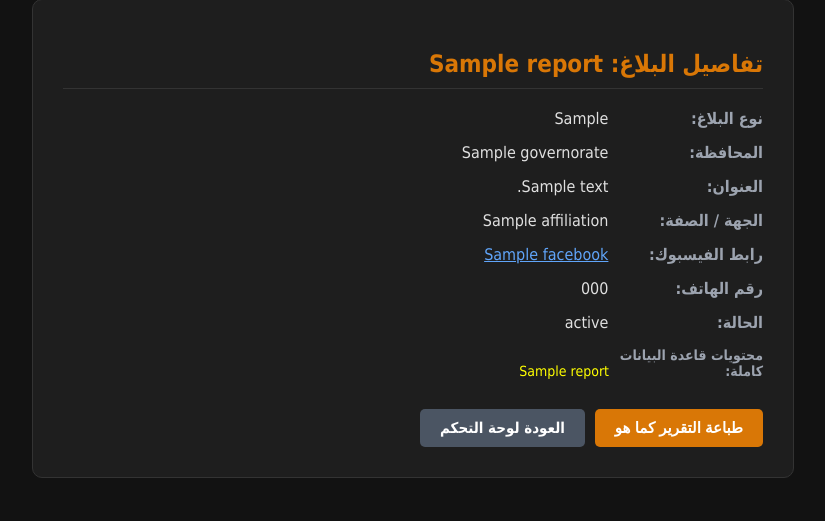
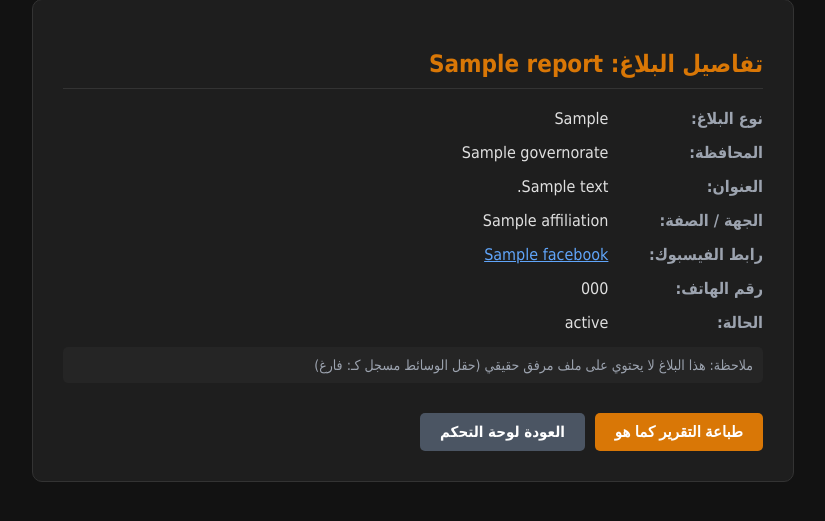
Before and after one commit to betarra/secure-reports-app, a Flask app: template templates/report_detail.html in a window 1280 px wide. Shown: the part 39-560 px from the top of the page, without its empty margins (227-1052 px from the left). Run offline with Flask 3, Linux system fonts and the light colour scheme; the template is opened without the code that fills it: most values are stand-ins (such as "Sample title", 1, 10 or a date in 2020).

Commit message:
Enhance media file handling in report_detail.html
Updated media file handling to check for valid attachments and added a note for reports without real attachments.

```diff
--- a/templates/report_detail.html
+++ b/templates/report_detail.html
@@ -42,10 +42,9 @@
         <div class="info-row"><strong>رقم الهاتف:</strong> {{ report.phone }}</div>
         <div class="info-row"><strong>الحالة:</strong> {{ report.status or 'قيد المعالجة' }}</div>
 
-        <!-- فحص شامل لاحتمالات حقل الصورة أو الملف في قاعدة البيانات -->
         {% set media_file = report.media or report.image or report.location_image or report.photo or report.file or report.attachment %}
 
-        {% if media_file %}
+        {% if media_file and media_file|length > 5 and not media_file in ['jpeg', 'png', 'jpg'] %}
         <div class="media-box">
             <strong>الملف أو الصورة المرفقة:</strong>
             {% if media_file.lower().endswith(('mp4', 'mov', 'avi', 'mkv')) %}
@@ -54,14 +53,16 @@
                 <img src="{{ media_file if media_file.startswith('http') else url_for('static', filename='uploads/' + media_file) }}" alt="صورة البلاغ">
             {% endif %}
             <br><br>
-            <!-- زر التحميل المخصص للاب توب -->
             <a href="{{ media_file if media_file.startswith('http') else url_for('static', filename='uploads/' + media_file) }}" download class="btn btn-download" target="_blank">تحميل الملف المرفق للاب توب</a>
         </div>
+        {% else %}
+        <div class="info-box" style="margin-top: 15px; color: #9ca3af; font-size: 14px; background: #252525; padding: 10px; border-radius: 5px;">
+            ملاحظة: هذا البلاغ لا يحتوي على ملف مرفق حقيقي (حقل الوسائط مسجل كـ: {{ media_file or 'فارغ' }})
+        </div>
         {% endif %}
-<div class="info-row" style="color: yellow; font-size: 14px;"><strong>محتويات قاعدة البيانات كاملة:</strong> {{ report }}</div>
+
         <div class="btn-container">
             <button onclick="window.print()" class="btn">طباعة التقرير كما هو</button>
-            <!-- مسار العودة الصحيح المطابق لملف app.py -->
             <a href="{{ url_for('admin_panel') }}" class="btn btn-back">العودة لوحة التحكم</a>
         </div>
     </div>
```
